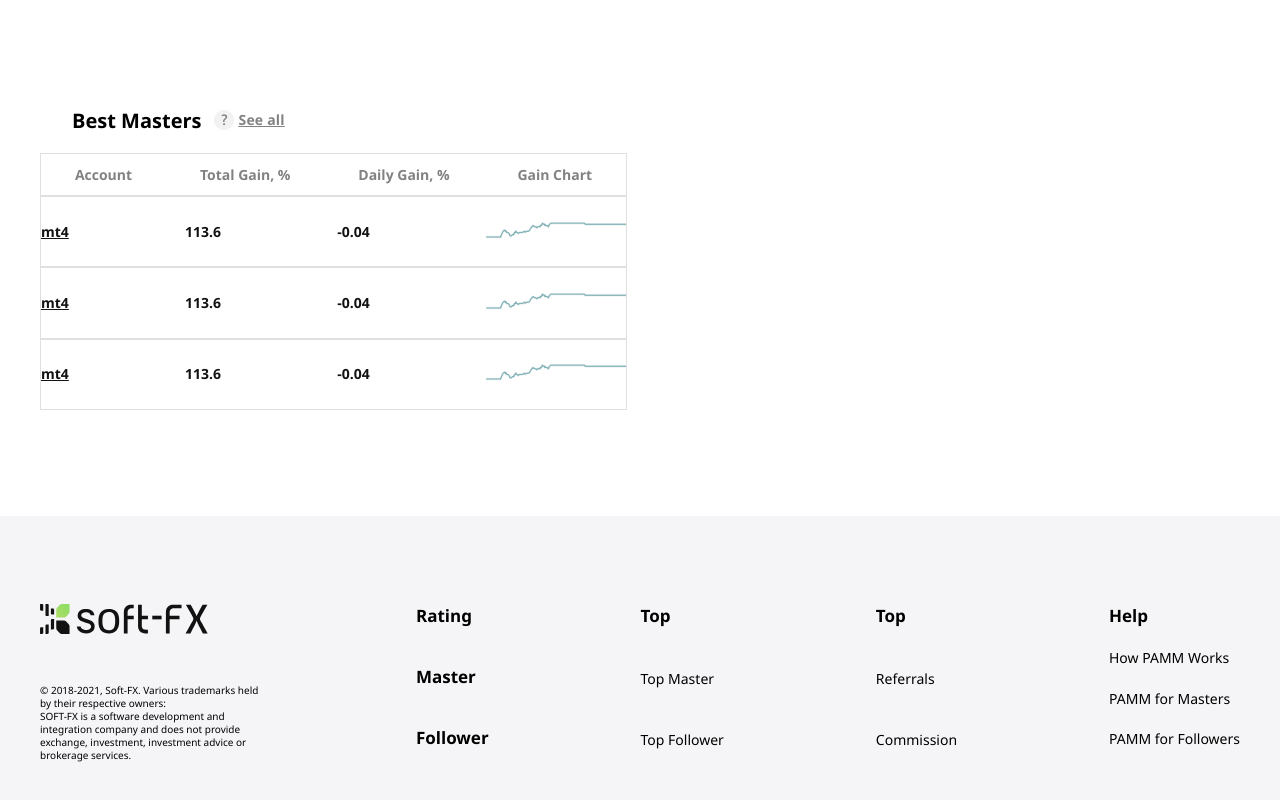
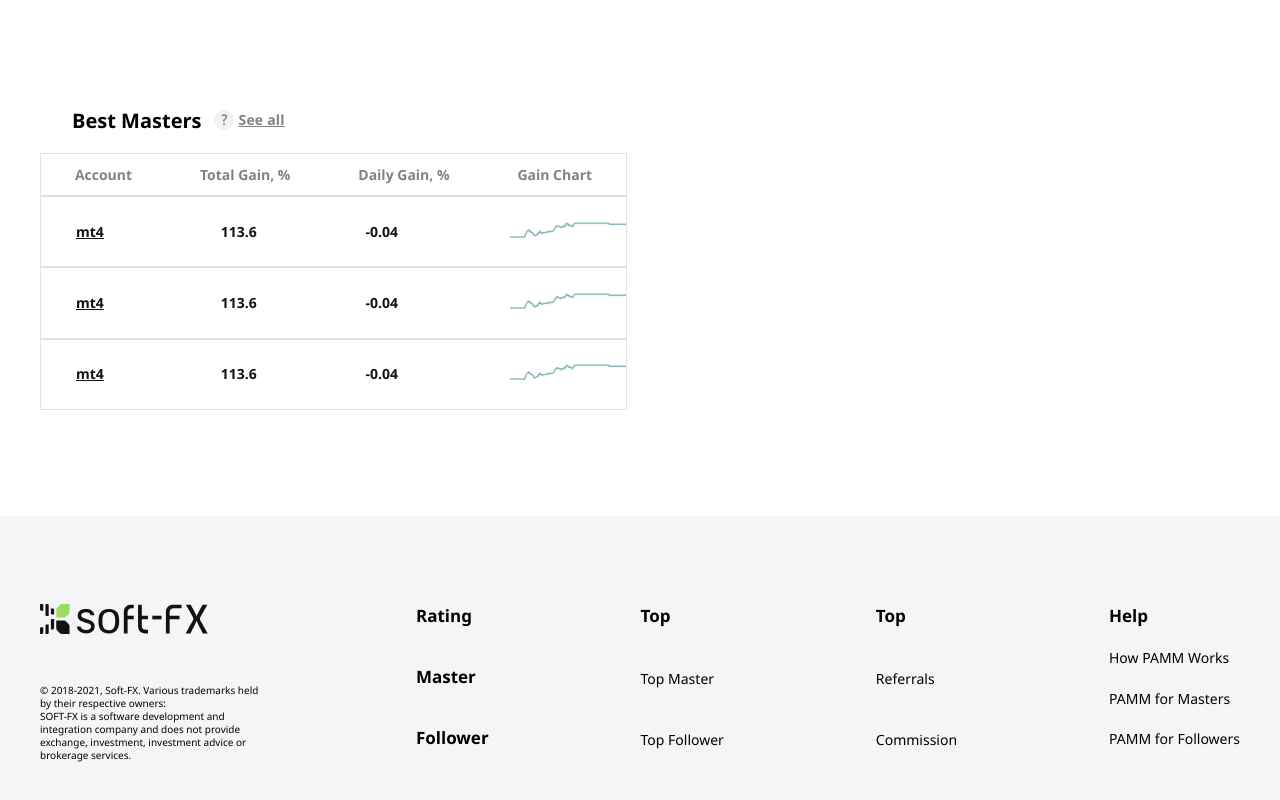
Before and after one commit to plohya/layout, a plain HTML site: page index.html in a window 1280 px wide. Shown: the part 1601-2401 px from the top of the page. Drawn offline with Linux system fonts and the light colour scheme.

Commit message:
table best masters need fix

```diff
--- a/style/style.scss
+++ b/style/style.scss
@@ -546,7 +546,7 @@ body {
                             @include see_all();
                         }
                     }
-
+// тут начудил пиздец надо всю таблицу переделывать
                     .table {
                         width: 58.5rem;
                         height: 27.7rem;
@@ -572,22 +572,25 @@ body {
                             width: 100%;
                             height: 25%;
                             display: flex;
-                            justify-content: space-between;
+                            justify-content: space-around;
                             align-items: center;
                             border: 1.5px solid #E0E0E0;
 
                             .row_element {
+                                width: 25%;
                                 @include table_element();
-
                                 &_active {
                                     text-decoration: underline;
+                                }
+                                &:first-child{
+                                    margin-left: 3.5rem;
                                 }
                             }
 
                             .row_element_graph {
-                                background: url(../img/graph.png);
-                                // width: 24%;
-                                width: 14rem;
+                                background: url(../img/graph.png) no-repeat;
+                                width: 20%;
+                                // width: 14rem;
                                 height: 4rem;
                             }
                         }
```
Also changed, not shown: style/style.css, 1 other file.
